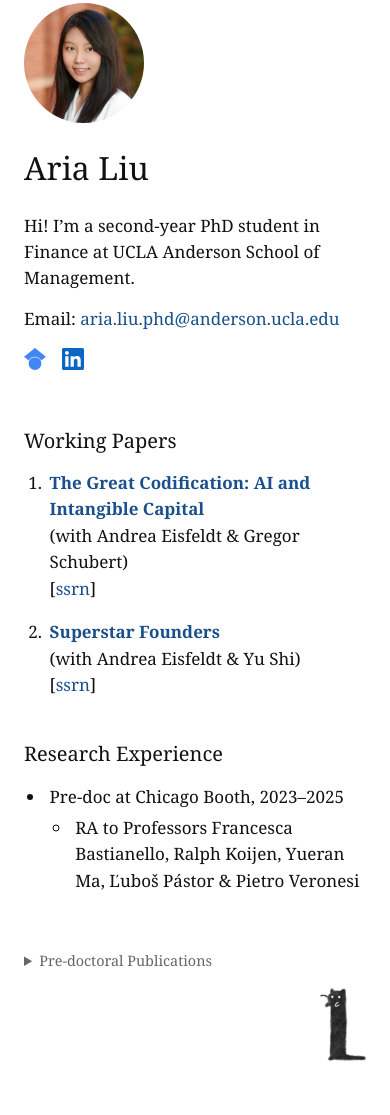
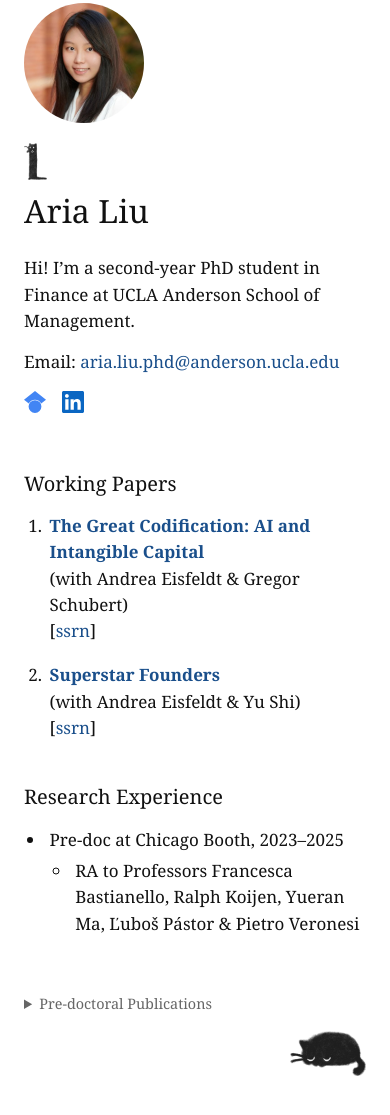
Before and after one commit to arialiu1/arialiu1.github.io, a plain HTML site: page index.html in a window 390 px wide. Shown: the part 61-1176 px from the top of the page. Drawn offline with Linux system fonts and the light colour scheme.

Commit message:
Second, smaller random cat at the top left
Co-Authored-By: Claude Opus 5.5 <noreply@anthropic.com>

```diff
--- a/index.html
+++ b/index.html
@@ -32,6 +32,7 @@
 
 <header class="top">
   <div>
+    <p class="cat-top" id="cat-top"></p>
     <h1>Aria Liu</h1>
     <p>Hi! I&rsquo;m a second-year PhD student in Finance at UCLA Anderson School of Management.</p>
     <p>Email: <a href="mailto:aria.liu.phd@anderson.ucla.edu">aria.liu.phd@anderson.ucla.edu</a></p>
@@ -83,12 +84,17 @@
 
 <p class="cat" id="cat"></p>
 <script>
-  // One of five cats at random on each visit.
+  // Two different cats of the five at random on each visit: a small one at the top left, one at the bottom right.
   (function () {
     var cats = [['loaf', 81, 41], ['long', 46, 73], ['headphones', 55, 62], ['box', 70, 47], ['sleeping', 76, 45]];
-    var c = cats[Math.floor(Math.random() * cats.length)], img = new Image();
-    img.src = 'cats/cat_' + c[0] + '.png'; img.width = c[1]; img.height = c[2]; img.alt = '';
-    document.getElementById('cat').appendChild(img);
+    var i = Math.floor(Math.random() * 5), j = (i + 1 + Math.floor(Math.random() * 4)) % 5;
+    function put(id, c, s) {
+      var img = new Image();
+      img.src = 'cats/cat_' + c[0] + '.png'; img.width = Math.round(c[1] * s); img.height = Math.round(c[2] * s); img.alt = '';
+      document.getElementById(id).appendChild(img);
+    }
+    put('cat-top', cats[i], 0.5);
+    put('cat', cats[j], 1);
   })();
 </script>
 
--- a/style.css
+++ b/style.css
@@ -22,7 +22,7 @@ h1.paper { font-size: 1.5rem; line-height: 1.3; }
 summary { cursor: pointer; }
 details[open] summary { margin-bottom: 1rem; }
 .top { display: flex; justify-content: space-between; align-items: flex-start; gap: 2rem; }
-.top img { flex: none; width: 150px; height: 150px; border-radius: 50%; object-fit: cover; object-position: 50% 4%; }
+.top > img { flex: none; width: 150px; height: 150px; border-radius: 50%; object-fit: cover; object-position: 50% 4%; }
 .icons { margin-top: 1rem; display: flex; gap: 1rem; }
 .icons a { color: var(--muted); line-height: 0; }
 .icons a.scholar { color: #4285F4; }
@@ -31,10 +31,13 @@ details[open] summary { margin-bottom: 1rem; }
 .icons svg { width: 22px; height: 22px; fill: currentColor; }
 @media (max-width: 560px) {
   .top { flex-direction: column-reverse; gap: 1.25rem; }
-  .top img { width: 120px; height: 120px; }
+  .top > img { width: 120px; height: 120px; }
 }
 .small b a { text-decoration-thickness: 1px; text-underline-offset: 3px; text-decoration-color: var(--line); }
 .small b a:hover { text-decoration-color: currentColor; }
 .cat { text-align: right; margin: 1rem 0 0; line-height: 0; }
 .cat img { height: auto; }
-@media (prefers-color-scheme: dark) { .cat img { background: #f4f3ef; border-radius: 6px; padding: 4px 6px; } }
+@media (prefers-color-scheme: dark) { .cat img, .cat-top img { background: #f4f3ef; border-radius: 6px; padding: 4px 6px; } }
+.cat-top { position: relative; height: 0; margin: 0; line-height: 0; }
+.cat-top img { position: absolute; left: 0; bottom: .5rem; height: auto; }
+@media (max-width: 560px) { .cat-top { height: auto; margin: 0 0 .4rem; } .cat-top img { position: static; } }
```
